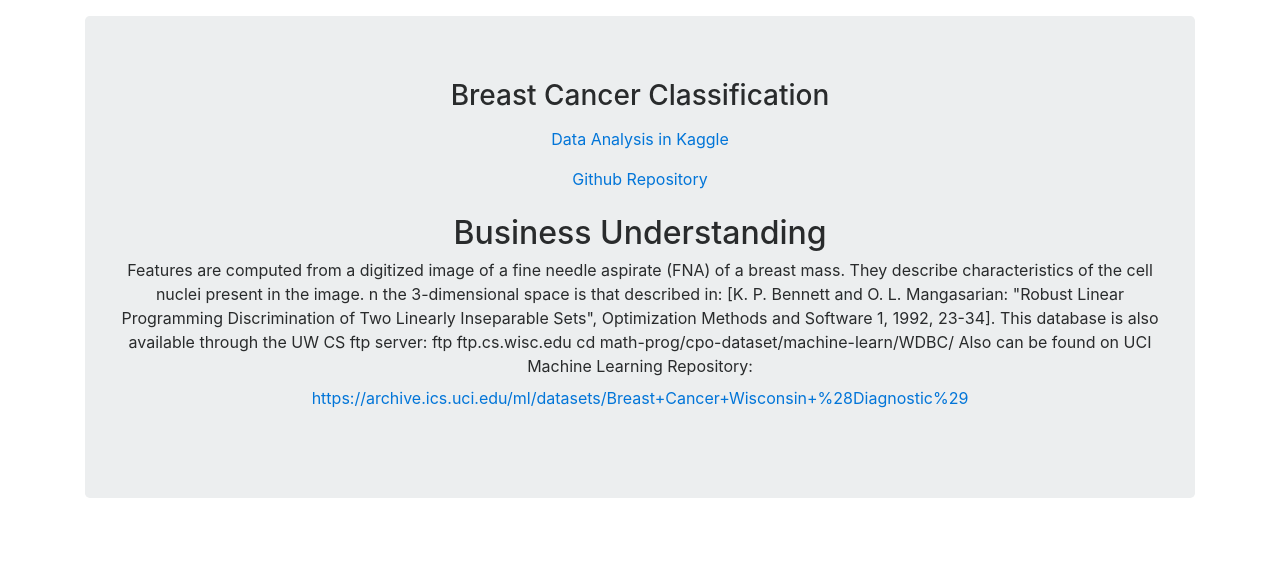
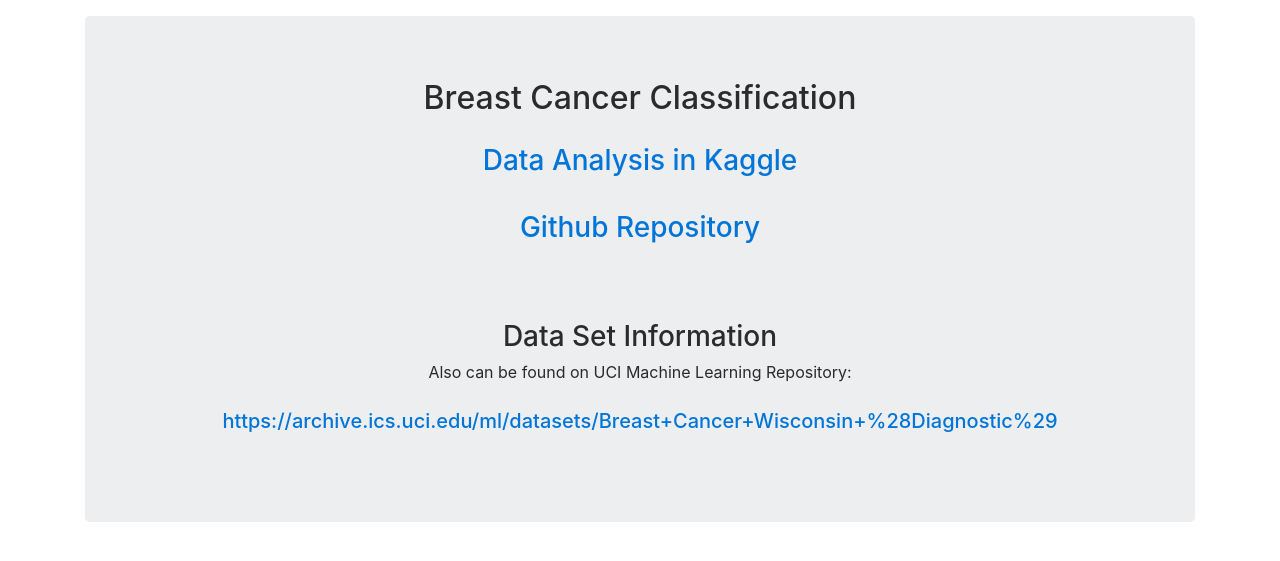
Before and after one commit to cugoapo/Breast_Cancer-Classification, a Flask app: page / in a window 1280 px wide. Shown: the part 56-617 px from the top of the page. Run offline with Flask 2, Linux system fonts and the light colour scheme; some libraries are stand-ins or nearby versions.

Commit message:
Breast Cancer 5.0

```diff
--- a/templates/index.html
+++ b/templates/index.html
@@ -3,20 +3,19 @@
 {% block body %}
     <div class="jumbotron text-center" >
 
-        <h3>Breast Cancer Classification</h3>
+        <h2>Breast Cancer Classification</h2>
         <p>
-            <a class="nav-link" href="https://www.kaggle.com/alpgrk/breast-cancer-log-regression-knn-pca-nca">Data Analysis in Kaggle</a>
-            <a class="nav-link" href="https://github.com/cugoapo/Breast_Cancer-Classification">Github Repository</a>
+            <h3><a class="nav-link" href="https://www.kaggle.com/alpgrk/breast-cancer-log-regression-knn-pca-nca">Data Analysis in Kaggle</a></h3>
+            <h3><a class="nav-link" href="https://github.com/cugoapo/Breast_Cancer-Classification">Github Repository</a></h3>
         </p>
-        <h2>Business Understanding</h2>
+        <br><br>
+        <h3>Data Set Information</h3>
         <p>
-            Features are computed from a digitized image of a fine needle aspirate (FNA) of a breast mass.
-            They describe characteristics of the cell nuclei present in the image.
-            n the 3-dimensional space is that described in: [K. P. Bennett and O. L. Mangasarian: "Robust Linear Programming Discrimination of Two Linearly Inseparable Sets", Optimization Methods and Software 1, 1992, 23-34].
-            This database is also available through the UW CS ftp server: ftp ftp.cs.wisc.edu cd math-prog/cpo-dataset/machine-learn/WDBC/
             Also can be found on UCI Machine Learning
-            Repository: <a class="nav-link" href="https://archive.ics.uci.edu/ml/datasets/Breast+Cancer+Wisconsin+%28Diagnostic%29">https://archive.ics.uci.edu/ml/datasets/Breast+Cancer+Wisconsin+%28Diagnostic%29</a>
+            Repository: <h5><a class="nav-link" href="https://archive.ics.uci.edu/ml/datasets/Breast+Cancer+Wisconsin+%28Diagnostic%29">https://archive.ics.uci.edu/ml/datasets/Breast+Cancer+Wisconsin+%28Diagnostic%29</a></h5>
         </p>
+
+
     </div>
 
 {% endblock %}
--- a/templates/prediction.html
+++ b/templates/prediction.html
@@ -47,7 +47,7 @@
                 {{ render_field(form.area_worst, class = "form-control") }}
                 </div>
 
-                <div class="col-sm-2">
+                <div class="col-sm-3">
                 {{ render_field(form.smoothness_worst, class = "form-control") }}
                 {{ render_field(form.compactness_worst, class = "form-control") }}
                 {{ render_field(form.concavity_worst, class = "form-control") }}
```
